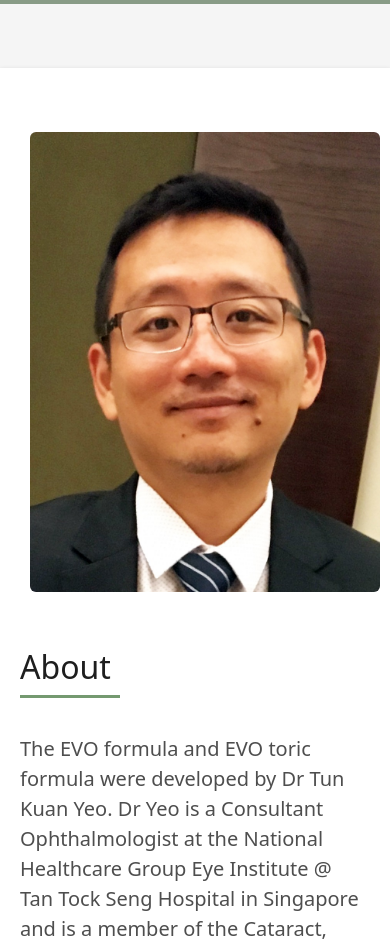
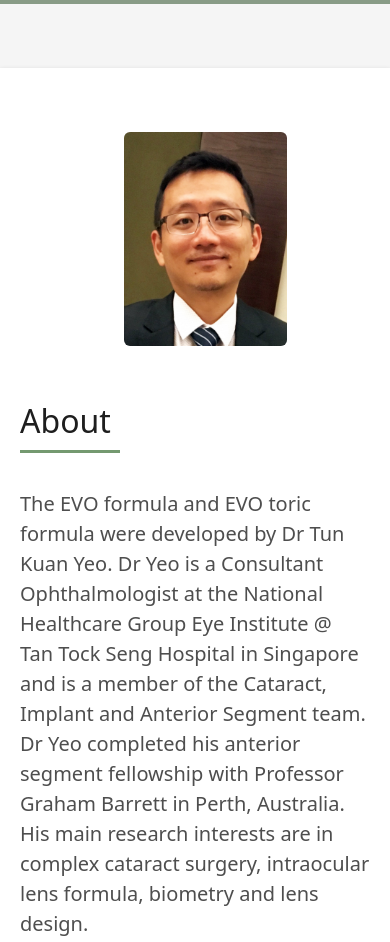
Before and after one commit to weepotty/evocalc, a plain HTML site: page index.html in a window 390 px wide. Shown: the part 840-1782 px from the top of the page. Drawn offline with Linux system fonts and the light colour scheme; grey boxes are pictures that could not be loaded.

Commit message:
shrink profile pic

```diff
--- a/index.html
+++ b/index.html
@@ -97,7 +97,7 @@
           <div class="col-sm-12">
             <div class="box-shadow-full">
               <div class="row justify-content-around">
-                <div class="col-sm-6 col-md-3">
+                <div class="col-6 col-sm-6 col-md-3">
 
                     <!-- <div class="col-sm-6 col-md-5 "> -->
                       <div class="about-img">
```
